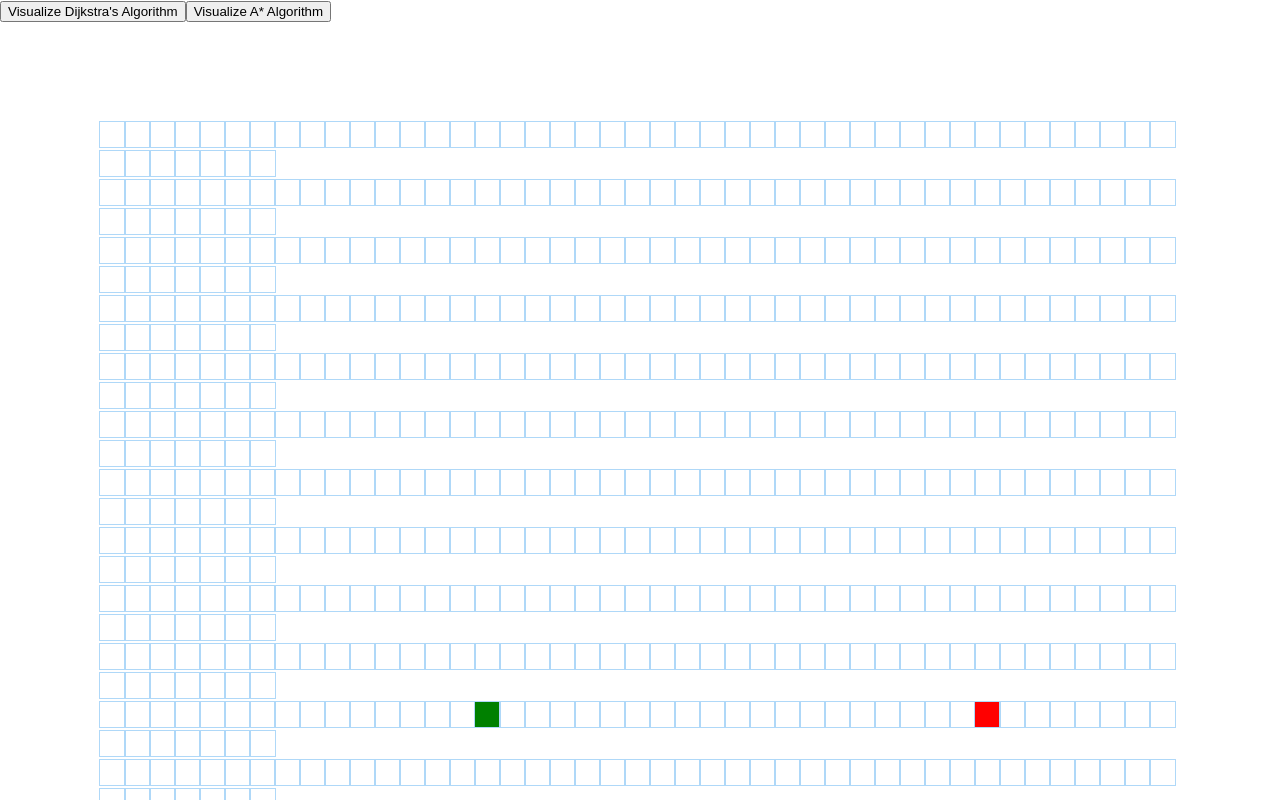
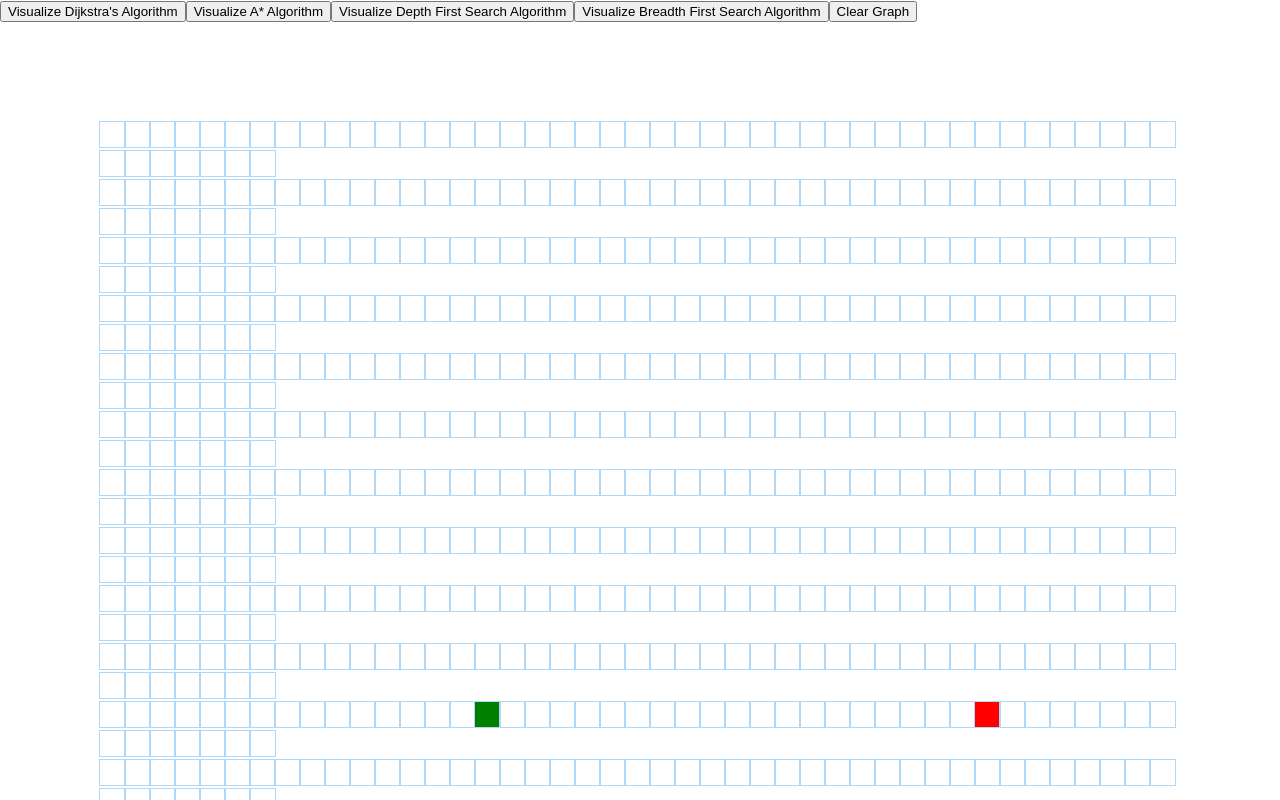
Before and after one commit to Beka-Bat1/pathfinding-algorith, a React (Create React App) app: page / in a window 1280 px wide. Shown: the top 800 px of the page. Built offline with nearby package versions, Linux system fonts and the light colour scheme.

Commit message:
adding more features

```diff
--- a/src/PathfindingVisualizer/Node/Node.js
+++ b/src/PathfindingVisualizer/Node/Node.js
@@ -11,6 +11,7 @@ export default class Node extends Component {
       isWall,
       onMouseDown,
       onMouseEnter,
+      onMouseLeave,
       onMouseUp,
       row,
     } = this.props;
@@ -28,7 +29,9 @@ export default class Node extends Component {
         className={`node ${extraClassName}`}
         onMouseDown={() => onMouseDown(row, col)}
         onMouseEnter={() => onMouseEnter(row, col)}
-        onMouseUp={() => onMouseUp()}></div>
+        onMouseLeave={() => onMouseLeave(row, col)}
+        onMouseUp={() => onMouseUp()}
+        ></div>
     );
   }
 }
--- a/src/PathfindingVisualizer/PathfindingVisualizer.js
+++ b/src/PathfindingVisualizer/PathfindingVisualizer.js
@@ -2,6 +2,8 @@ import React, { Component } from "react";
 import Node from "./Node/Node";
 import { dijkstra, getNodesInShortestPathOrder } from "../algorithm/dijkstra";
 import { astar } from "../algorithm/aStar";
+import { dfs } from "../algorithm/dfs";
+import { bfs } from "../algorithm/bfs";
 import "./PathfindingVisualizer.css";
 
 const START_NODE_ROW = 10;
@@ -13,31 +15,112 @@ export default class PathfindingVisualizer extends Component {
   state = {
     grid: [],
     mouseIsPressed: false,
+    whichNodeIsPicked: null,
+    isRunning: false,
   };
 
   componentDidMount() {
     const grid = getInitialGrid();
-    this.setState({ grid });
+    this.setState({ grid: grid });
   }
 
   handleMouseDown(row, col) {
-    const newGrid = getNewGridWithWallToggled(this.state.grid, row, col);
-    this.setState({ grid: newGrid, mouseIsPressed: true });
+    let startNodePicked = Boolean(this.state.grid[row][col].isStart);
+    let endNodePicked = Boolean(this.state.grid[row][col].isFinish);
+    if (startNodePicked) {
+      console.log("startNode is Picked");
+      // document.getElementById(`node-${row}-${col}`).className = 'node';
+      this.setState({ whichNodeIsPicked: "isStart" });
+      console.log(this.state.whichNodeIsPicked);
+    } else if (endNodePicked) {
+      document.getElementById(`node-${row}-${col}`).className = "node";
+      this.setState({ whichNodeIsPicked: "isFinish" });
+    } else if (!startNodePicked || !endNodePicked) {
+      this.setState({ whichNodeIsPicked: "isWall" });
+    }
+    const newGrid = getNewGridWithWallToggled(
+      this.state.grid,
+      row,
+      col,
+      this.state.whichNodeIsPicked
+    );
+    this.setState({ mouseIsPressed: true, grid: newGrid });
   }
 
   handleMouseEnter(row, col) {
     if (!this.state.mouseIsPressed) return;
-    const newGrid = getNewGridWithWallToggled(this.state.grid, row, col);
+
+    const newGrid = getNewGridWithWallToggled(
+      this.state.grid,
+      row,
+      col,
+      this.state.whichNodeIsPicked
+    );
     this.setState({ grid: newGrid });
   }
 
+  handleMouseLeave(row, col) {
+    if (this.state.mouseIsPressed) {
+      const newGrid = getNewGridWithWallToggled(
+        this.state.grid,
+        row,
+        col,
+        this.state.whichNodeIsPicked
+      );
+      this.setState({ grid: newGrid });
+      console.log("mouse left the node");
+    }
+  }
+
   handleMouseUp() {
+    if (this.state.whichNodeIsPicked !== "isWall") {
+      this.setState({ whichNodeIsPicked: null });
+    }
     this.setState({ mouseIsPressed: false });
   }
 
-  animateDijkstra(visitedNodesInOrder, nodesInShortestPathOrder) {
-    for (let i = 0; i <= visitedNodesInOrder.length; i++) {
-      if (i === visitedNodesInOrder.length) {
+  clearGrid() {
+    if (!this.state.isRunning) {
+      const newGrid = this.state.grid.slice();
+      for (let row of newGrid) {
+        for (let node of row) {
+          let nodeClassName = document.getElementById(
+            `node-${node.row}-${node.col}`
+          ).className;
+          if (
+            nodeClassName !== "node node-finish" ||
+            nodeClassName !== "node node-start" ||
+            nodeClassName !== "node node-wall"
+          ) {
+            document.getElementById(`node-${node.row}-${node.col}`).className =
+              "node";
+            node.isVisited = false;
+            node.distance = Infinity;
+          }
+          if (nodeClassName === "node node-finish") {
+            document.getElementById(`node-${node.row}-${node.col}`).className =
+              "node node-finish";
+            node.isVisited = false;
+            node.distance = Infinity;
+          }
+          if (nodeClassName === "node node-start") {
+            document.getElementById(`node-${node.row}-${node.col}`).className =
+              "node node-start";
+            node.isVisited = false;
+            node.distance = Infinity;
+            node.isStart = true;
+            node.isWall = false;
+            node.previousNode = null;
+            node.isNode = true;
+          }
+        }
+      }
+    }
+  }
+
+  animateAlgorithm(visitedNodesInOrder, nodesInShortestPathOrder) {
+    for (let i = 1; i <= visitedNodesInOrder.length - 1; i++) {
+      if (i === visitedNodesInOrder.length - 1) {
         setTimeout(() => {
           this.animateShortestPath(nodesInShortestPathOrder);
         }, 10 * i);
@@ -52,7 +135,7 @@ export default class PathfindingVisualizer extends Component {
   }
 
   animateShortestPath(nodesInShortestPathOrder) {
-    for (let i = 0; i < nodesInShortestPathOrder.length; i++) {
+    for (let i = 1; i < nodesInShortestPathOrder.length - 1; i++) {
       setTimeout(() => {
         const node = nodesInShortestPathOrder[i];
         document.getElementById(`node-${node.row}-${node.col}`).className =
@@ -69,39 +152,49 @@ export default class PathfindingVisualizer extends Component {
     let visitedNodesInOrder;
     let nodesInShortestPathOrder;
 
-
     switch (algorithmName) {
-      case 'dijkstra':
+      case "dijkstra":
         // const visitedNodesInOrder = dijkstra(grid, startNode, finishNode);
-         visitedNodesInOrder = dijkstra(grid, startNode, finishNode);
-         nodesInShortestPathOrder = getNodesInShortestPathOrder(finishNode);
-        this.animateDijkstra(visitedNodesInOrder, nodesInShortestPathOrder);
+        visitedNodesInOrder = dijkstra(grid, startNode, finishNode);
         break;
 
-      case 'aStar':
-         visitedNodesInOrder = astar(grid, startNode, finishNode);
-         nodesInShortestPathOrder = getNodesInShortestPathOrder(finishNode);
-        this.animateDijkstra(visitedNodesInOrder, nodesInShortestPathOrder);
+      case "aStar":
+        visitedNodesInOrder = astar(grid, startNode, finishNode);
+        break;
+
+      case "dfs":
+        visitedNodesInOrder = dfs(grid, startNode, finishNode);
+        break;
+
+      case "bfs":
+        visitedNodesInOrder = bfs(grid, startNode, finishNode);
         break;
 
       default:
         break;
     }
+    nodesInShortestPathOrder = getNodesInShortestPathOrder(finishNode);
+    this.animateAlgorithm(visitedNodesInOrder, nodesInShortestPathOrder);
   }
-
-  visualizeAstar() {}
 
   render() {
     const { grid, mouseIsPressed } = this.state;
 
     return (
       <>
-        <button onClick={() => this.visualizeAlgorithm('dijkstra')}>
+        <button onClick={() => this.visualizeAlgorithm("dijkstra")}>
           Visualize Dijkstra's Algorithm
         </button>
-        <button onClick={() => this.visualizeAlgorithm('aStar')}>
+        <button onClick={() => this.visualizeAlgorithm("aStar")}>
           Visualize A* Algorithm
         </button>
+        <button onClick={() => this.visualizeAlgorithm("dfs")}>
+          Visualize Depth First Search Algorithm
+        </button>
+        <button onClick={() => this.visualizeAlgorithm("bfs")}>
+          Visualize Breadth First Search Algorithm
+        </button>
+        <button onClick={() => this.clearGrid()}>Clear Graph</button>
         <div className="grid">
           {grid.map((row, rowIdx) => {
             return (
@@ -119,6 +212,9 @@ export default class PathfindingVisualizer extends Component {
                       onMouseDown={(row, col) => this.handleMouseDown(row, col)}
                       onMouseEnter={(row, col) =>
                         this.handleMouseEnter(row, col)
+                      }
+                      onMouseLeave={(row, col) =>
+                        this.handleMouseLeave(row, col)
                       }
                       onMouseUp={() => this.handleMouseUp()}
                       row={row}
@@ -159,12 +255,15 @@ const createNode = (col, row) => {
   };
 };
 
-const getNewGridWithWallToggled = (grid, row, col) => {
+// helps MOUSE EVENTS with changing node properties
+const getNewGridWithWallToggled = (grid, row, col, whichNodeIsPicked) => {
   const newGrid = grid.slice();
   const node = newGrid[row][col];
-  const newNode = {
+  let newNode = {
     ...node,
-    isWall: !node.isWall,
+    isWall: whichNodeIsPicked === "isWall" ? !node.isWall : node.isWall,
+    isStart: whichNodeIsPicked === "isStart" ? !node.isStart : node.isStart,
+    isFinish: whichNodeIsPicked === "isFinish" ? !node.isFinish : node.isFinish,
   };
   newGrid[row][col] = newNode;
   return newGrid;
--- a/src/algorithm/bfs.js
+++ b/src/algorithm/bfs.js
@@ -1,23 +1,35 @@
-BFS(maze, startNode, endNode)
-{
+import { getUnvisitedNeighbors } from "./basicFuncs/basicFunctions";
+
+export function bfs(grid, startNode, finishNode) {
   // Put the start node in the queue
-  start.visite = true;
-  Queue queue(start);
+  startNode.isVisited = true;
+  startNode.distance = 0;
+  const visitedNodesInOrder = [];
+
+  const unvisitedNeighbors = [];
+  unvisitedNeighbors.push(startNode);
   // While there is node to be handled in the queue
-  while (!queue.empty())
-  {
+  while (!!unvisitedNeighbors.length) {
     // Handle the node in the front of the line
-     curNode = queue.pop();
-    // Terminate if the goal is reached
-    if (curNode == end)
-      break;
-    // Handle neighbors
-     let neighbors = curNode.GetUnvisitedNeighbors();
-    for (let i = 0; i < neighbors.size(); ++i)
-    {
-      neighbors[i].visite = true;
-      neighbors[i].parent = curNode;
-      queue.push(neighbors[i]);
+    let currentNode = unvisitedNeighbors.shift();
+    // check as it's not a wall
+    if (!currentNode.isWall) {
+      // Terminate if the goal is reached
+      if (currentNode === finishNode) return visitedNodesInOrder;
+      // Terminate if goal can't be reached
+      if (currentNode.distance === Infinity) return visitedNodesInOrder;
+      // Handle neighbors
+
+      let neighbors = getUnvisitedNeighbors(currentNode, grid);
+      for (let i = 0; i < neighbors.length; ++i) {
+        let neighbor = neighbors[i];
+        if (neighbor.isWall) continue;
+        neighbor.isVisited = true;
+        visitedNodesInOrder.push(currentNode);
+        neighbor.distance = currentNode.distance + 1;
+        neighbor.previousNode = currentNode;
+        unvisitedNeighbors.push(neighbor);
+      }
     }
   }
   // Done ! At this point we just have to walk back from the end using the parent
--- a/src/algorithm/dfs.js
+++ b/src/algorithm/dfs.js
@@ -1,26 +1,37 @@
-DFS(Maze maze, Node start, Node end)
-{
+import { getUnvisitedNeighbors } from "./basicFuncs/basicFunctions";
+
+export function dfs(grid, startNode, finishNode) {
+  const visitedNodesInOrder = [];
+
+  let unvisitedNodes = [];
   // Put the start node in the stack
-  start.visite = true;
-  Stack stack(start);
+  startNode.distance = 0;
+  startNode.isVisited = true
+  unvisitedNodes.push(startNode);
+
   // While there is node to be handled in the queue
-  while (!stack.empty())
-  {
+  while (!!unvisitedNodes) {
     // Handle the node in the front of the line
-    Node curNode = queue.pop();
+    const currentNode = unvisitedNodes.pop();
     // Terminate if the goal is reached
-    if (curNode == end)
-      break;
+    if (currentNode === finishNode) return visitedNodesInOrder;
     // Take unvisited neighbors in order
-    // set its parent, mark as visited, and add to the queue
-    auto neighbors = curNode.GetUnvisitedNeighbors();
-    for (auto i = 0; i < neighbors.size(); ++i)
-    {
-      neighbors[i].visite = true;
-      neighbors[i].parent = curNode;
-      stack.push(neighbors[i]);
+    if (!currentNode.isWall) {
+      if (currentNode.distance === Infinity) return visitedNodesInOrder;
+      currentNode.isVisited = true;
+      visitedNodesInOrder.push(currentNode);
+      if (currentNode === finishNode) return visitedNodesInOrder;
+      updateUnvisitedNeighbors(currentNode, grid, finishNode);
     }
   }
-  // Done ! At this point we just have to walk back from the end using the parent
-  // If end does not have a parent, it means that it has not been found.
+
+  function updateUnvisitedNeighbors(node, grid) {
+    const unvisitedNeighbors = getUnvisitedNeighbors(node, grid);
+    for (const neighbor of unvisitedNeighbors) {
+      neighbor.distance = node.distance + 1;
+      neighbor.previousNode = node;
+      unvisitedNodes.push(neighbor)
+    }
+  }
+
 }
```
Also changed, not shown: src/algorithm/aStar.js (+1 -18 lines), src/algorithm/basicFuncs/basicFunctions.js (+15 -0 lines), src/algorithm/dijkstra.js (+2 -17 lines).
